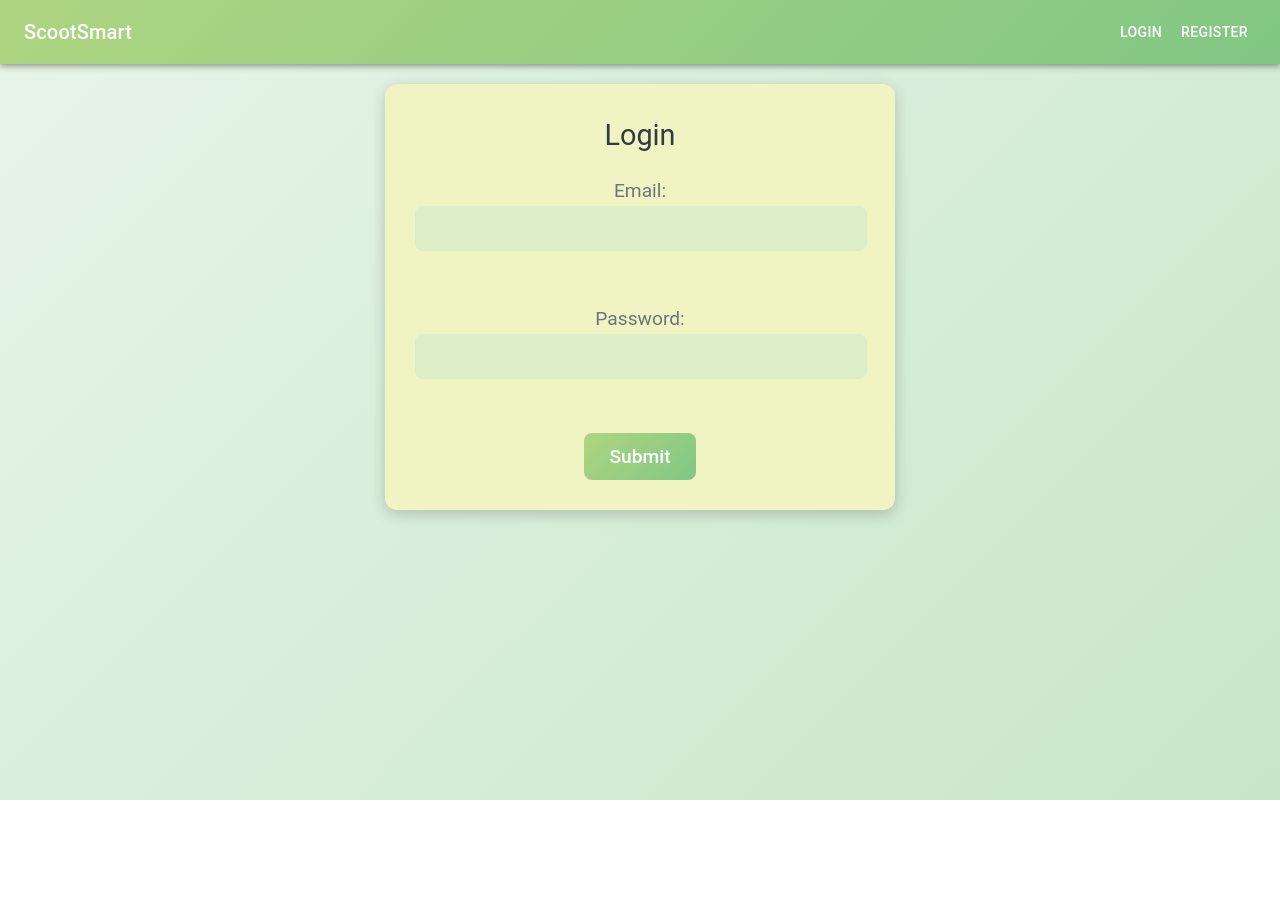
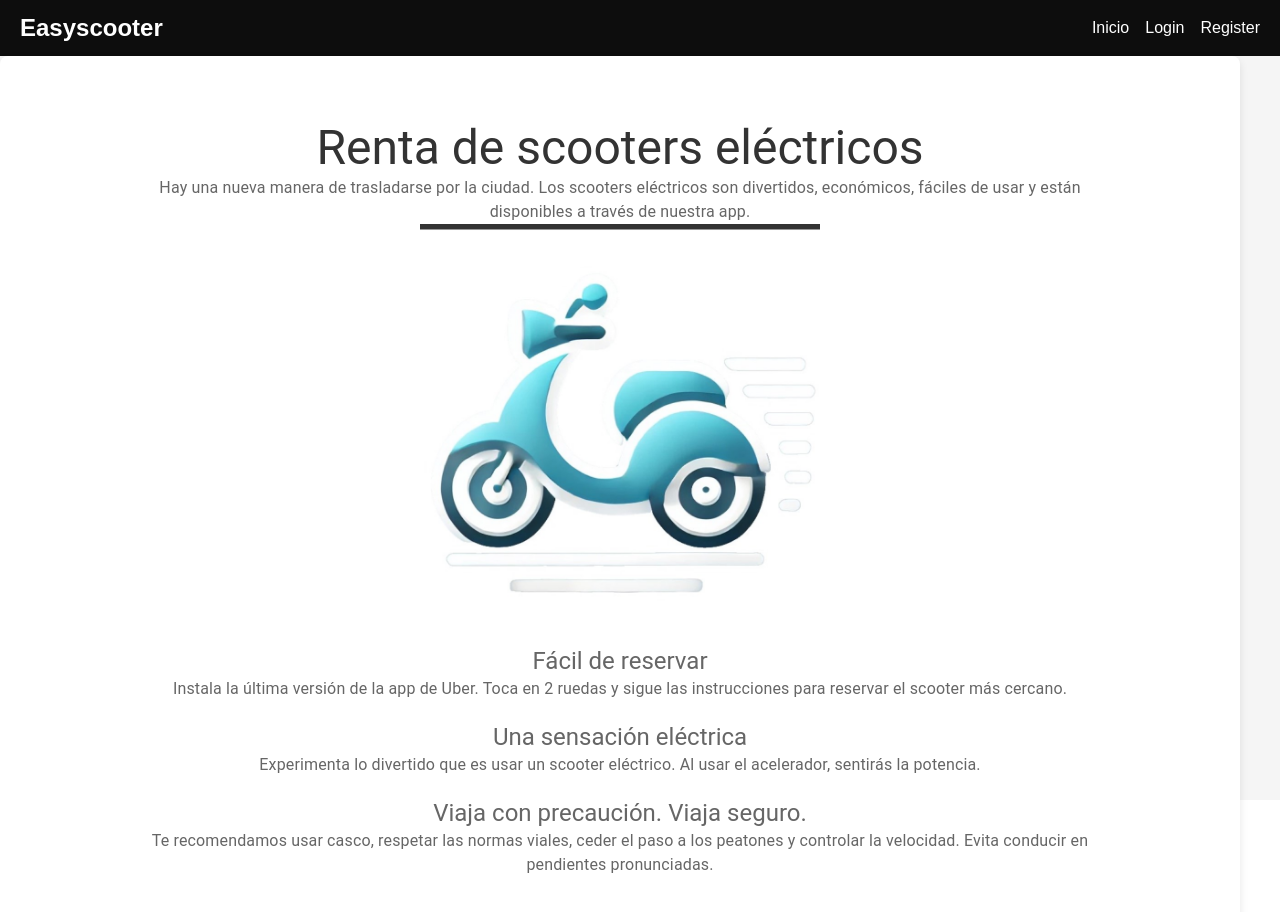
Before and after one commit to CS2031-DBP/proyecto-web-alquilerscootersweb, a React (Vite) app in the folder alquilerscootersweb_proyectoweb/: page / in a window 1280 px wide. Before the commit this address led to /login. Shown: the top 912 px of the page. Before the commit the page ends 800 px from the top, so only its background shows below. Built offline with nearby package versions, Linux system fonts and the light colour scheme.

Commit message:
tengo un poco mal el diseño pero esta todo funcional

```diff
--- a/alquilerscootersweb_proyectoweb/package.json
+++ b/alquilerscootersweb_proyectoweb/package.json
@@ -15,8 +15,10 @@
     "@mui/icons-material": "^5.15.21",
     "@mui/material": "^5.15.21",
     "@react-google-maps/api": "^2.19.3",
+    "autoprefixer": "^10.4.19",
     "axios": "^1.7.2",
     "leaflet": "^1.9.4",
+    "postcss": "^8.4.39",
     "prop-types": "^15.8.1",
     "react": "^18.3.1",
     "react-dom": "^18.3.1",
--- a/alquilerscootersweb_proyectoweb/src/App.css
+++ b/alquilerscootersweb_proyectoweb/src/App.css
@@ -1,158 +1,21 @@
-/* Estilo general */
-body, html {
-  background: linear-gradient(135deg, #e8f5e9, #c8e6c9);
-  color: #343a40;
-  font-family: 'Roboto', sans-serif;
+/* Reset general */
+* {
   margin: 0;
   padding: 0;
+  box-sizing: border-box;
+}
+
+/* Estilos básicos */
+body, html, #root {
   height: 100%;
   width: 100%;
+  font-family: Arial, sans-serif, "Helvetica", "Roboto";
+  background-color: #f5f5f5;
+}
+
+body {
   display: flex;
-  justify-content: center;
+  flex-direction: column;
+  justify-content: flex-start;
   align-items: center;
 }
-
-/* Contenedor principal */
-#root {
-  height: 100%;
-  width: 100%;
-}
-
-/* NavBar */
-.MuiAppBar-root {
-  background: linear-gradient(135deg, #aed581, #81c784); /* Gradiente de verde limón y verde pastel */
-}
-
-.MuiToolbar-root {
-  display: flex;
-  justify-content: space-between;
-}
-
-.MuiTypography-h6 {
-  font-weight: bold;
-  font-size: 1.8rem;
-}
-
-.MuiButton-root {
-  color: #ffffff;
-  margin: 0 15px;
-  font-weight: bold;
-  transition: transform 0.2s;
-}
-
-.MuiButton-root:hover {
-  transform: scale(1.1);
-}
-
-/* Estilo del formulario de Login */
-form {
-  background-color: #f0f4c3;
-  padding: 30px;
-  border-radius: 12px;
-  box-shadow: 0 4px 15px rgba(0, 0, 0, 0.2);
-  max-width: 450px;
-  width: 100%;
-  margin: 20px auto;
-  text-align: center;
-  transition: transform 0.3s;
-}
-
-form:hover {
-  transform: scale(1.05);
-}
-
-form div {
-  font-size: 1.8rem;
-  margin-bottom: 20px;
-}
-
-label {
-  display: block;
-  margin-bottom: 10px;
-  font-size: 1.2rem;
-  color: #6c757d;
-}
-
-input[type="text"],
-input[type="password"],
-input[type="email"] {
-  width: calc(100% - 22px);
-  padding: 12px;
-  margin-bottom: 20px;
-  border: none;
-  border-radius: 8px;
-  background-color: #dcedc8;
-  color: #343a40;
-  font-size: 1.1rem;
-  transition: background-color 0.3s, transform 0.3s;
-}
-
-input[type="text"]:focus,
-input[type="password"]:focus,
-input[type="email"]:focus {
-  background-color: #c5e1a5;
-  transform: scale(1.02);
-}
-
-button[type="submit"] {
-  padding: 12px 25px;
-  background: linear-gradient(135deg, #aed581, #81c784);
-  border: none;
-  border-radius: 8px;
-  color: #ffffff;
-  font-size: 1.2rem;
-  cursor: pointer;
-  transition: background-color 0.3s, transform 0.3s;
-}
-
-button[type="submit"]:hover {
-  background-color: #9ccc65;
-  transform: scale(1.05);
-}
-
-/* Estilo de la lista de scooters */
-.MuiGrid-container {
-  padding: 20px;
-  justify-content: center;
-}
-
-.MuiCard-root {
-  background-color: #ffffff; /* Fondo blanco para las tarjetas */
-  border: 1px solid #dddddd;
-  border-radius: 12px;
-  box-shadow: 0 4px 15px rgba(0, 0, 0, 0.1);
-  transition: transform 0.3s, background-color 0.3s;
-  color: #343a40; /* Color de texto oscuro */
-}
-
-.MuiCard-root:hover {
-  background-color: #dcedc8;
-  transform: scale(1.05);
-}
-
-.MuiCardContent-root {
-  text-align: center;
-}
-
-.MuiTypography-h5 {
-  color: #81c784;
-  font-weight: bold;
-}
-
-.MuiTypography-body2 {
-  color: #6c757d;
-}
-
-/* Animaciones */
-@keyframes fadeIn {
-  from {
-    opacity: 0;
-  }
-  to {
-    opacity: 1;
-  }
-}
-
-.MuiCard-root {
-  animation: fadeIn 0.5s ease-in;
-}
--- a/alquilerscootersweb_proyectoweb/src/App.jsx
+++ b/alquilerscootersweb_proyectoweb/src/App.jsx
@@ -1,25 +1,17 @@
+import React, { useState } from 'react';
 import { BrowserRouter as Router, Routes, Route, Navigate } from "react-router-dom";
-import { useState, useEffect } from 'react';
-import Login from './components/login.jsx';
+import NavBar from './components/NavBar';
+import Welcome from './components/Welcome';
+import Login from './components/login';
 import Register from './components/Register';
-import NavBar from './components/NavBar';
 import ScooterList from './components/ScooterList';
 import ScooterMap from './components/ScooterMap';
 import UserProfile from './components/UserProfile';
 import TripHistory from './components/TripHistory';
 import './App.css';
 
-function App() {
+const App = () => {
     const [isAuthenticated, setIsAuthenticated] = useState(false);
-    const [loading, setLoading] = useState(true);
-
-    useEffect(() => {
-        const token = localStorage.getItem('token');
-        if (token) {
-            setIsAuthenticated(true);
-        }
-        setLoading(false);
-    }, []);
 
     const handleLogin = (token) => {
         localStorage.setItem('token', token);
@@ -31,22 +23,20 @@ function App() {
         setIsAuthenticated(false);
     };
 
-    if (loading) {
-        return <div>Loading...</div>;
-    }
-
     return (
         <Router>
             <NavBar isAuthenticated={isAuthenticated} handleLogout={handleLogout} />
+            <div className="container">
                 <Routes>
-                <Route path="/" element={isAuthenticated ? <Navigate to="/scooters" /> : <Navigate to="/login" />} />
-                <Route path="/login" element={isAuthenticated ? <Navigate to="/scooters" /> : <Login onLogin={handleLogin} />} />
-                <Route path="/register" element={isAuthenticated ? <Navigate to="/scooters" /> : <Register />} />
+                    <Route path="/" element={!isAuthenticated ? <Welcome /> : <Navigate to="/scooters" />} />
+                    <Route path="/login" element={!isAuthenticated ? <Login onLogin={handleLogin} /> : <Navigate to="/scooters" />} />
+                    <Route path="/register" element={!isAuthenticated ? <Register /> : <Navigate to="/scooters" />} />
                     <Route path="/scooters" element={isAuthenticated ? <ScooterList /> : <Navigate to="/login" />} />
                     <Route path="/map" element={isAuthenticated ? <ScooterMap /> : <Navigate to="/login" />} />
                     <Route path="/profile" element={isAuthenticated ? <UserProfile /> : <Navigate to="/login" />} />
                     <Route path="/trips" element={isAuthenticated ? <TripHistory /> : <Navigate to="/login" />} />
                 </Routes>
+            </div>
         </Router>
     );
 }
--- /dev/null
+++ b/alquilerscootersweb_proyectoweb/src/Login.css
@@ -0,0 +1,26 @@
+/* Estilos para los formularios de login y registro */
+.login-form {
+    max-width: 400px;
+    margin: 50px auto;
+    padding: 20px;
+    background: white;
+    box-shadow: 0 4px 8px rgba(0, 0, 0, 0.1);
+    border-radius: 8px;
+}
+
+.login-form h2{
+    margin-bottom: 20px;
+}
+
+.login-form label{
+    display: block;
+    margin-bottom: 10px;
+}
+
+.login-form input{
+    width: 100%;
+    padding: 8px;
+    margin-bottom: 20px;
+    border: 1px solid #ccc;
+    border-radius: 4px;
+}
--- /dev/null
+++ b/alquilerscootersweb_proyectoweb/src/NavBar.css
@@ -0,0 +1,32 @@
+/* Estilos para la barra de navegación */
+.navbar {
+    width: 100%;
+    background-color: #0d0d0d;
+    color: white;
+    padding: 10px 20px;
+    display: flex;
+    justify-content: space-between;
+    align-items: center;
+}
+
+.navbar-logo {
+    font-size: 1.5rem;
+    font-weight: bold;
+}
+
+.navbar-links {
+    display: flex;
+    gap: 1rem;
+}
+
+.navbar a, .logout-button {
+    color: white;
+    text-decoration: none;
+    cursor: pointer;
+    border: none;
+    background: none;
+}
+
+.navbar a:hover, .logout-button:hover {
+    text-decoration: underline;
+}
--- /dev/null
+++ b/alquilerscootersweb_proyectoweb/src/Register.css
@@ -0,0 +1,26 @@
+/* Estilos para los formularios de login y registro */
+.register-form {
+    max-width: 400px;
+    margin: 50px auto;
+    padding: 20px;
+    background: white;
+    box-shadow: 0 4px 8px rgba(0, 0, 0, 0.1);
+    border-radius: 8px;
+}
+
+.register-form h2 {
+    margin-bottom: 20px;
+}
+
+.register-form label {
+    display: block;
+    margin-bottom: 10px;
+}
+
+.register-form input {
+    width: 100%;
+    padding: 8px;
+    margin-bottom: 20px;
+    border: 1px solid #ccc;
+    border-radius: 4px;
+}
--- /dev/null
+++ b/alquilerscootersweb_proyectoweb/src/Welcome.css
@@ -0,0 +1,53 @@
+/* Estilos para la sección de bienvenida */
+.welcome-container {
+    display: flex;
+    flex-direction: column;
+    align-items: center;
+    justify-content: center;
+    padding: 5% 10%;
+    background-color: white;
+    box-shadow: 0 4px 8px rgba(0, 0, 0, 0.1);
+    width: calc(100% - 40px); /* Ajuste de 20px de padding a cada lado */
+    max-width: 1440px;
+    margin: 0; /* Añadir margen superior e inferior */
+    border-radius: 8px;
+    text-align: center;
+}
+
+.welcome-title {
+    font-size: 2.5rem;
+    margin-bottom: 20px;
+    color: #333;
+    font-weight: bold;
+}
+
+.welcome-text, .welcome-subtitle {
+    font-size: 1.1rem;
+    margin-bottom: 20px;
+    color: #666;
+    line-height: 1.6;
+}
+
+.welcome-image {
+    width: 100%;
+    max-width: 400px;
+    margin-bottom: 20px;
+}
+
+.info-section {
+    margin-bottom: 20px;
+}
+
+.prices-button, .home-button, .login-form button, .register-form button {
+    margin-top: 20px;
+    background-color: #000;
+    color: #fff;
+    padding: 10px 20px;
+    border: none;
+    border-radius: 5px;
+    cursor: pointer;
+}
+
+.prices-button:hover, .home-button:hover, .login-form button:hover, .register-form button:hover {
+    background-color: #333;
+}
--- a/alquilerscootersweb_proyectoweb/src/components/NavBar.jsx
+++ b/alquilerscootersweb_proyectoweb/src/components/NavBar.jsx
@@ -1,34 +1,29 @@
 import React from 'react';
-import AppBar from '@mui/material/AppBar';
-import Toolbar from '@mui/material/Toolbar';
-import Typography from '@mui/material/Typography';
-import Button from '@mui/material/Button';
 import { Link } from 'react-router-dom';
+import '../NavBar.css';
 
 const NavBar = ({ isAuthenticated, handleLogout }) => {
     return (
-        <AppBar position="static">
-            <Toolbar>
-                <Typography variant="h6" component="div">
-                    ScootSmart
-                </Typography>
-                <div style={{ flexGrow: 1 }} />
+        <nav className="navbar">
+            <div className="navbar-logo">Easyscooter</div>
+            <div className="navbar-links">
+                <Link className="nav-link" to="/">Inicio</Link>
                 {!isAuthenticated ? (
                     <>
-                        <Button color="inherit" component={Link} to="/login">Login</Button>
-                        <Button color="inherit" component={Link} to="/register">Register</Button>
+                        <Link className="nav-link" to="/login">Login</Link>
+                        <Link className="nav-link" to="/register">Register</Link>
                     </>
                 ) : (
                     <>
-                        <Button color="inherit" component={Link} to="/scooters">Scooters</Button>
-                        <Button color="inherit" component={Link} to="/map">Scooter Map</Button>
-                        <Button color="inherit" component={Link} to="/profile">Profile</Button>
-                        <Button color="inherit" component={Link} to="/trips">Trip History</Button>
-                        <Button color="inherit" onClick={handleLogout}>Logout</Button>
+                        <Link className="nav-link" to="/scooters">Scooters</Link>
+                        <Link className="nav-link" to="/map">Scooter Map</Link>
+                        <Link className="nav-link" to="/profile">Profile</Link>
+                        <Link className="nav-link" to="/trips">Trip History</Link>
+                        <button className="nav-link logout-button" onClick={handleLogout}>Logout</button>
                     </>
                 )}
-            </Toolbar>
-        </AppBar>
+            </div>
+        </nav>
     );
 };
 
--- a/alquilerscootersweb_proyectoweb/src/components/Register.jsx
+++ b/alquilerscootersweb_proyectoweb/src/components/Register.jsx
@@ -1,5 +1,6 @@
 import React, { useState } from 'react';
 import { fetchRegister } from '../services/api';
+import '../Register.css';
 
 const Register = () => {
     const [email, setEmail] = useState('');
@@ -15,19 +16,18 @@ const Register = () => {
                 name,
                 password,
                 phone,
-                role: 'USER' // Asignamos el rol directamente
+                role: 'USER'
             });
             alert('Register successful');
             console.log(response);
         } catch (error) {
-            console.error('Register failed', error);
             alert('Register failed');
         }
     }
 
     return (
-        <form onSubmit={handleSubmit}>
-            <div>Register</div>
+        <form className="register-form" onSubmit={handleSubmit}>
+            <h2>Register</h2>
             <label htmlFor='email'>Email:
                 <input
                     type='email'
@@ -36,7 +36,6 @@ const Register = () => {
                     required
                 />
             </label>
-            <br />
             <label htmlFor='name'>Full Name:
                 <input
                     type='text'
@@ -45,7 +44,6 @@ const Register = () => {
                     required
                 />
             </label>
-            <br />
             <label htmlFor='password'>Password:
                 <input
                     type='password'
@@ -54,7 +52,6 @@ const Register = () => {
                     required
                 />
             </label>
-            <br />
             <label htmlFor='phone'>Phone:
                 <input
                     type='text'
@@ -63,7 +60,6 @@ const Register = () => {
                     required
                 />
             </label>
-            <br />
             <button type="submit">Submit</button>
         </form>
     );
--- /dev/null
+++ b/alquilerscootersweb_proyectoweb/src/components/Welcome.jsx
@@ -0,0 +1,44 @@
+import React from 'react';
+import { Typography } from '@mui/material';
+import scooterImage from '../assets/logo.jpg';
+import '../Welcome.css';
+
+const Welcome = () => {
+    return (
+        <div className="welcome-container">
+            <Typography variant="h3" component="h1" className="welcome-title">
+                Renta de scooters eléctricos
+            </Typography>
+            <Typography variant="body1" component="p" className="welcome-text">
+                Hay una nueva manera de trasladarse por la ciudad. Los scooters eléctricos son divertidos, económicos, fáciles de usar y están disponibles a través de nuestra app.
+            </Typography>
+            <img src={scooterImage} alt="Scooter" className="welcome-image" />
+            <div className="info-section">
+                <Typography variant="h5" component="h2" className="welcome-subtitle">
+                    Fácil de reservar
+                </Typography>
+                <Typography variant="body1" component="p" className="welcome-text">
+                    Instala la última versión de la app de Uber. Toca en 2 ruedas y sigue las instrucciones para reservar el scooter más cercano.
+                </Typography>
+            </div>
+            <div className="info-section">
+                <Typography variant="h5" component="h2" className="welcome-subtitle">
+                    Una sensación eléctrica
+                </Typography>
+                <Typography variant="body1" component="p" className="welcome-text">
+                    Experimenta lo divertido que es usar un scooter eléctrico. Al usar el acelerador, sentirás la potencia.
+                </Typography>
+            </div>
+            <div className="info-section">
+                <Typography variant="h5" component="h2" className="welcome-subtitle">
+                    Viaja con precaución. Viaja seguro.
+                </Typography>
+                <Typography variant="body1" component="p" className="welcome-text">
+                    Te recomendamos usar casco, respetar las normas viales, ceder el paso a los peatones y controlar la velocidad. Evita conducir en pendientes pronunciadas.
+                </Typography>
+            </div>
+        </div>
+    );
+}
+
+export default Welcome;
--- a/alquilerscootersweb_proyectoweb/src/components/login.jsx
+++ b/alquilerscootersweb_proyectoweb/src/components/login.jsx
@@ -1,6 +1,7 @@
 import React, { useState } from 'react';
 import { useNavigate } from 'react-router-dom';
 import { fetchLogin } from '../services/api';
+import '../Login.css';
 
 const Login = ({ onLogin }) => {
     const [password, setPassword] = useState('');
@@ -11,21 +12,18 @@ const Login = ({ onLogin }) => {
         e.preventDefault();
         try {
             const response = await fetchLogin({ password, email });
-            console.log('Login successful, token:', response.token);
             alert('Login successful');
             onLogin(response.token);
-            localStorage.setItem('token', response.token);  // Asegúrate de guardar el token
-            console.log('Token saved in localStorage:', localStorage.getItem('token'));  // Verificar que se guardó
-            navigate('/scooters'); // Redirigir a ScooterList después del inicio de sesión exitoso
+            localStorage.setItem('token', response.token);
+            navigate('/scooters');
         } catch (error) {
-            console.error('Login failed', error);
             alert('Login failed');
         }
     }
 
     return (
-        <form onSubmit={handleSubmit}>
-            <div>Login</div>
+        <form className="login-form" onSubmit={handleSubmit}>
+            <h2>Login</h2>
             <label htmlFor='email'>Email:
                 <input
                     type='email'
@@ -34,7 +32,6 @@ const Login = ({ onLogin }) => {
                     required
                 />
             </label>
-            <br/>
             <label htmlFor='password'>Password:
                 <input
                     type='password'
@@ -43,7 +40,6 @@ const Login = ({ onLogin }) => {
                     required
                 />
             </label>
-            <br/>
             <button type="submit">Submit</button>
         </form>
     );
```
Also changed, not shown: alquilerscootersweb_proyectoweb/src/assets/logo.jpg (added), 1 other file (tests, documents, lock files or other folders). Lines whose indentation alone changed are shown as unchanged.
